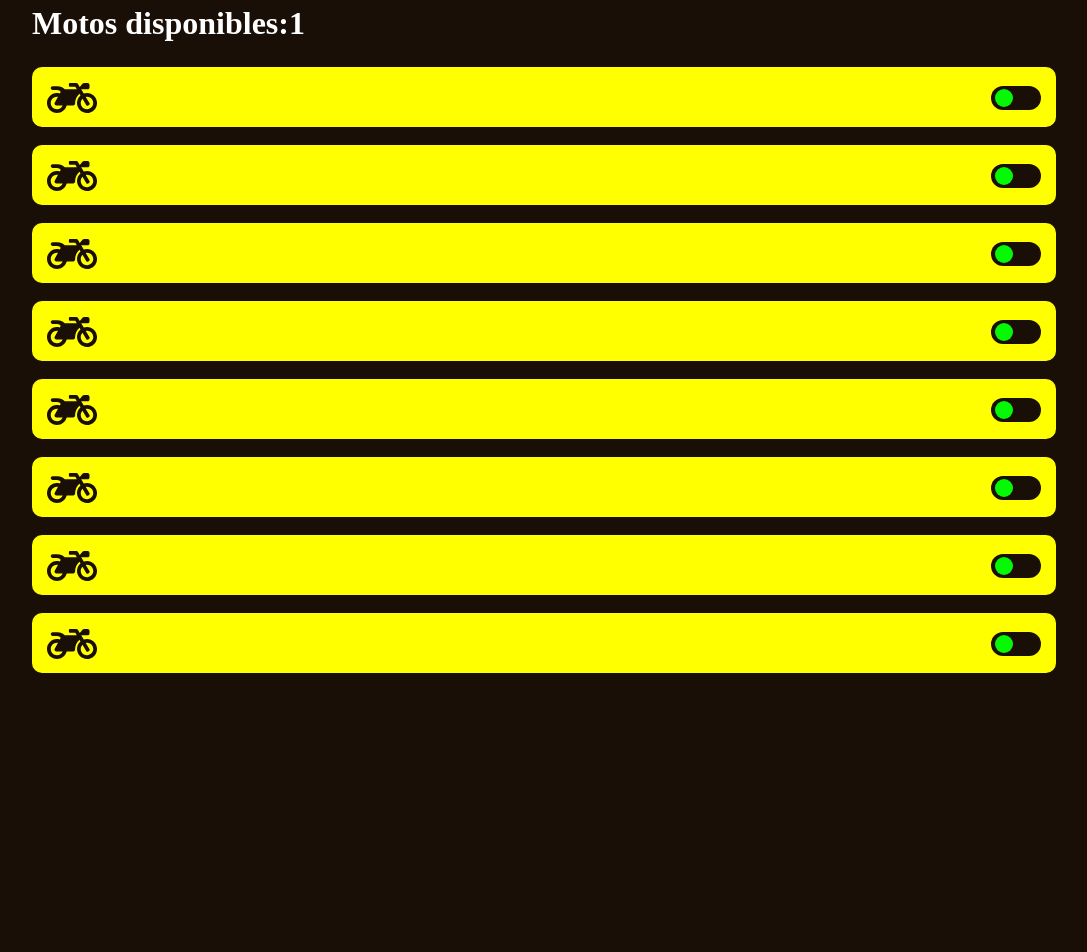
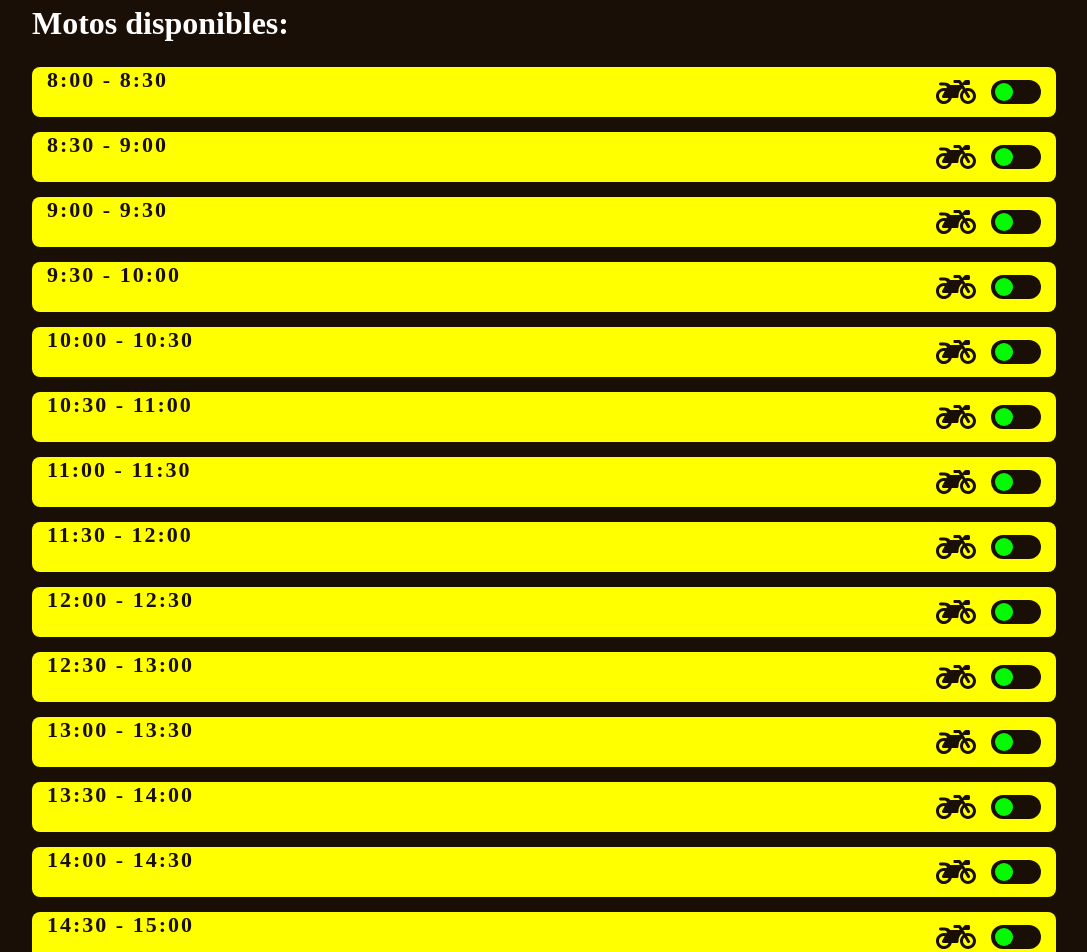
Before and after one commit to N-Ignacio-Bouffanais/time-slots-app, a Next.js app: page / in a window 1280 px wide. Shown: the part 20-972 px from the top of the page, without its empty margins (96-1183 px from the left). Before the commit the page ends 800 px from the top, so only its background shows below. Built offline with nearby package versions, Linux system fonts and the light colour scheme.

Commit message:
I try tyo use the context, but is not okay jett

```diff
--- a/app/_app.js
+++ b/app/_app.js
@@ -1,4 +1,5 @@
 import { Roboto } from '@next/font/google'
+import Head from 'next/head'
 
 const roboto = Roboto({ weight: ['300', '400', '500', '700'], subsets: ['latin'] })
 
@@ -11,6 +12,9 @@ export default function MyApp ({ Component, pageProps }) {
         }
       `}
       </style>
+      <Head>
+        <link rel='shortcut icon' href='/favicon.ico' />
+      </Head>
       <Component {...pageProps} />
     </>
   )
--- a/app/components/Card.js
+++ b/app/components/Card.js
@@ -2,11 +2,14 @@ import { FaMotorcycle } from 'react-icons/fa'
 export default function Card (props) {
   return (
     <div className='card-container'>
-      <div className='content-card'>
+      <div className='left-content'>
+        <p>{props.time}</p>
+      </div>
+      <div className='right-content'>
         <FaMotorcycle />
-        <label class='switch'>
+        <label className='switch'>
           <input type='checkbox' />
-          <span class='slider round' />
+          <span className='slider round' />
         </label>
       </div>
     </div>
--- /dev/null
+++ b/app/context/Motocycles/Motocycles.js
@@ -0,0 +1,7 @@
+'use client'
+
+import { createContext } from 'react'
+
+const MotoContext = createContext()
+
+export default MotoContext
--- a/app/head.js
+++ b/app/head.js
@@ -3,7 +3,7 @@ export default function Head () {
     <>
       <title />
       <meta content='width=device-width, initial-scale=1' name='viewport' />
-      <link rel='icon' href='/favicon.ico' />
+      <link rel='shortcut icon' href='favicon.ico' type='image/x-icon' />
     </>
   )
 }
--- a/app/page.jsx
+++ b/app/page.jsx
@@ -1,20 +1,54 @@
+import { useReducer } from 'react'
 import '../styles/global.css'
 import Card from './components/Card'
+import MotoContext from './context/Motocycles/Motocycles'
 
-export default function HomePage () {
+export default function HomePage (props) {
+  const initialState = {
+    motos: [],
+    selectedMoto: null
+  }
+  const [state, dispatch] = useReducer(useReducer, initialState)
+
+  const getMotos = () => {}
+
   return (
     <div className='container'>
+      <MotoContext.Provider value={{
+        motos: state.motos,
+        selectedMoto: state.selectedMoto,
+        getMotos
+      }}
+      >
+        {props.children}
+      </MotoContext.Provider>
       <h1>
-        Motos disponibles:<span>1</span>
+        Motos disponibles:<span>&nbsp; </span>
       </h1>
-      <Card />
-      <Card />
-      <Card />
-      <Card />
-      <Card />
-      <Card />
-      <Card />
-      <Card />
+      <Card time='8:00 - 8:30' />
+      <Card time='8:30 - 9:00' />
+      <Card time='9:00 - 9:30' />
+      <Card time='9:30 - 10:00' />
+      <Card time='10:00 - 10:30' />
+      <Card time='10:30 - 11:00' />
+      <Card time='11:00 - 11:30' />
+      <Card time='11:30 - 12:00' />
+      <Card time='12:00 - 12:30' />
+      <Card time='12:30 - 13:00' />
+      <Card time='13:00 - 13:30' />
+      <Card time='13:30 - 14:00' />
+      <Card time='14:00 - 14:30' />
+      <Card time='14:30 - 15:00' />
+      <Card time='15:00 - 15:30' />
+      <Card time='15:30 - 16:00' />
+      <Card time='16:00 - 16:30' />
+      <Card time='16:30 - 17:00' />
+      <Card time='17:00 - 17:30' />
+      <Card time='17:30 - 18:00' />
+      <Card time='18:00 - 18:30' />
+      <Card time='18:30 - 19:00' />
+      <Card time='19:00 - 19:30' />
+      <Card time='19:30 - 20:00' />
     </div>
   )
 }
--- a/styles/global.css
+++ b/styles/global.css
@@ -27,22 +27,25 @@ body {
   background-color: var(--laze-lemon);
   width: 80vw;
   color: var(--black);
-  height: 6rem;
-  border-radius: 1rem;
-  padding: 0.6rem 1.5rem 0 1.5rem;
-  margin: 1.8rem auto;
+  height: 5rem;
+  border-radius: 0.8rem;
+  padding: 0 1.5rem;
+  margin: 1.5rem auto;
+  display: flex;
+  justify-content: space-between;
 }
 .card-container p {
-  font-size: 2rem;
+  font-size: 2.2rem;
+  letter-spacing: 0.2rem;
   font-weight: 700;
 }
-.card-container svg {
-  font-size: 5rem;
+.right-content{
+  align-items: center;
+  display: flex;
 }
-.content-card {
-  display: flex;
-  justify-content: space-between;
-  align-items: center;
+.right-content svg {
+  font-size: 4rem;
+  margin-right: 1.5rem;
 }
 .switch {
   position: relative;
```
Also changed, not shown: 1 other file (tests, documents, lock files or other folders).
